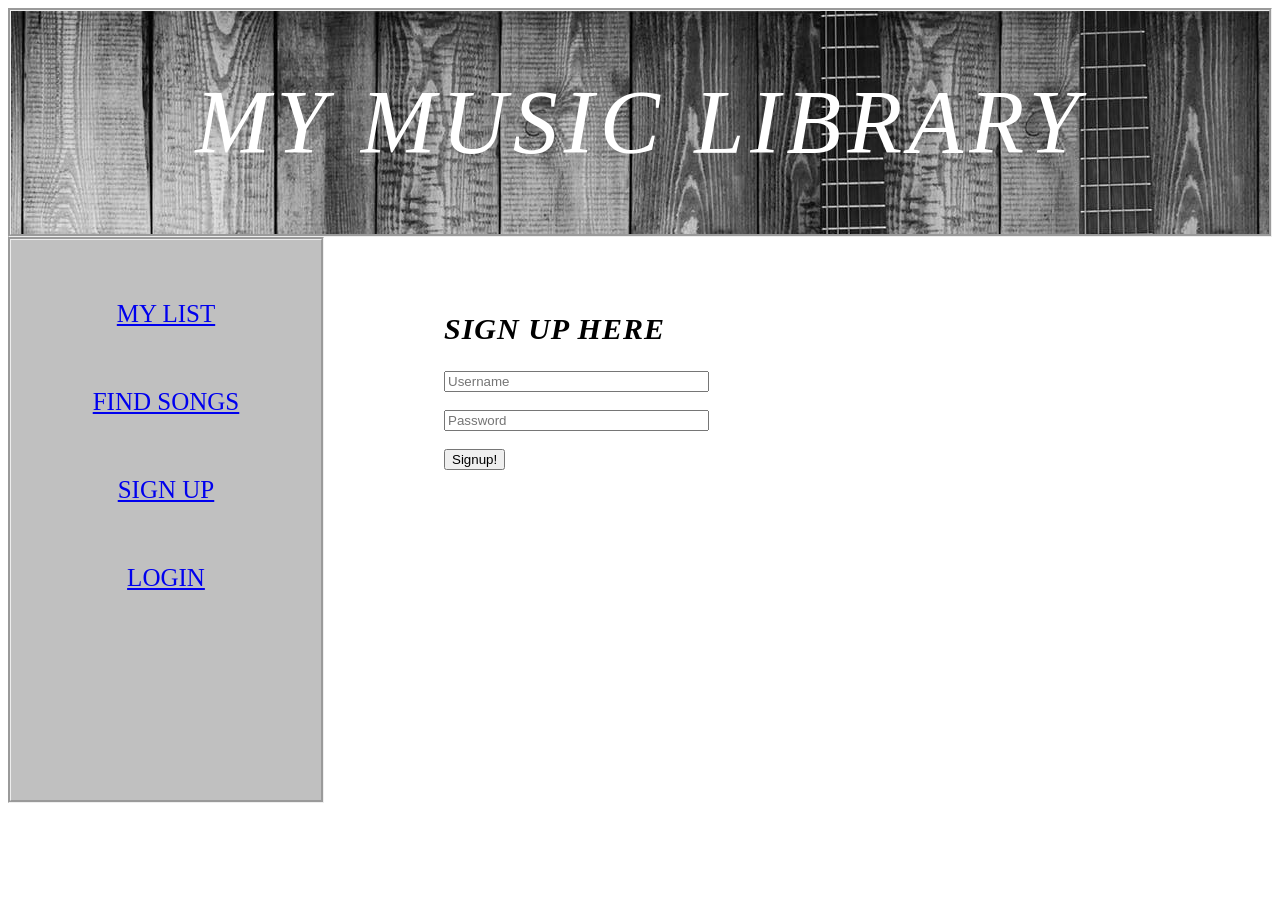
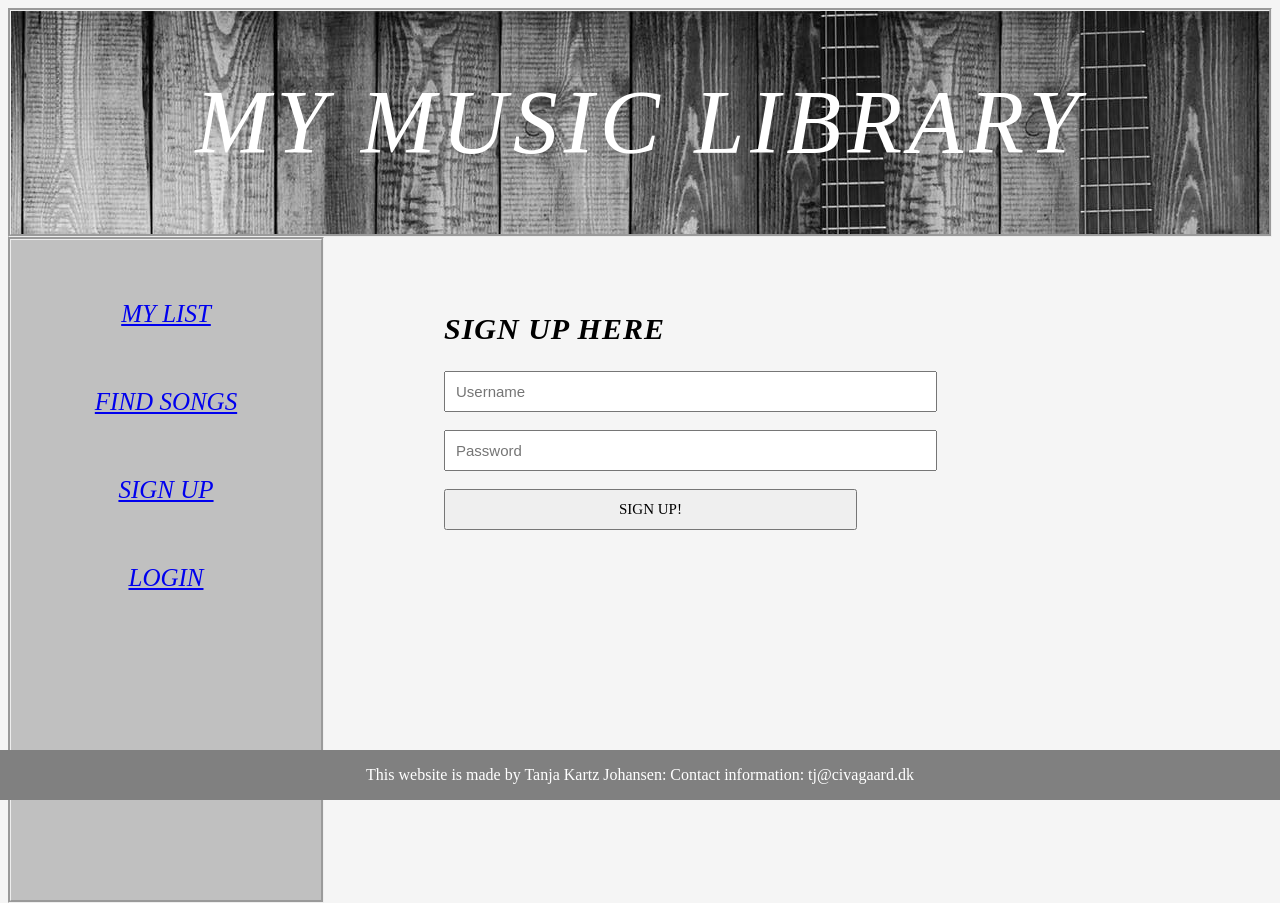
Before and after one commit to TanjaKartz/examProject, a website: page public/signup.html in a window 1280 px wide. Before the commit the page ends 803 px from the top, so only its background shows below. Drawn offline with Linux system fonts and the light colour scheme.

Commit message:
Update 7
Beautifying - CSS

```diff
--- a/public/signup.html
+++ b/public/signup.html
@@ -33,12 +33,16 @@
 
 <div class="loginForm">
   <h2>SIGN UP HERE</h2>
-  <input type="text" size="30" placeholder="Username">
+  <input class="box" type="text" size="50" placeholder="Username">
   <br><br>
-  <input type="password" size="30" placeholder="Password">
+  <input class="box" type="password" size="50" placeholder="Password">
   <br><br>
-  <button type="button" ng-click="submitSignup()">Signup!</button>
+  <button class="signup" type="button" ng-click="submitSignup()">SIGN UP!</button>
 </div>
 </body>
 
+<div class="footer">
+  <p>This website is made by Tanja Kartz Johansen: Contact information: tj@civagaard.dk</p>
+</div>
+
 </html>
--- a/public/style/findsongs.css
+++ b/public/style/findsongs.css
@@ -16,3 +16,7 @@ h2 {
   font-size: 30px;
   letter-spacing: 1px;
 }
+
+body {
+    background-color: #f5f5f5;
+      }
--- a/public/style/header.css
+++ b/public/style/header.css
@@ -26,6 +26,7 @@ h1 {
 #menuitem {
     text-transform: uppercase;
     font-family: luminari;
+    font-style: italic;
     font-size: 25px;
     color: white;
     display: block;
@@ -39,7 +40,7 @@ h1 {
     float: left;
     background-color: silver;
     padding: 30px;
-    height: 500px;
+    height: 600px;
     border: groove;
 
 }
@@ -47,3 +48,13 @@ h1 {
 .center {
     text-align: center;
 }
+
+.footer {
+    position: fixed;
+    left: 0;
+    bottom: 0;
+    width: 100%;
+    background-color: grey;
+    color: white;
+    text-align: center;
+}
--- a/public/style/login.css
+++ b/public/style/login.css
@@ -1,4 +1,3 @@
-
 .loginForm {
   margin-left: 100px;
   margin-right: 100px;
@@ -15,3 +14,30 @@
   font-size: 30px;
   letter-spacing: 1px;
 }
+
+.box {
+  padding: 10px;
+  font-size: 15px;
+}
+
+.login {
+  padding-top: 10px;
+  padding-bottom: 10px;
+  padding-right: 181px;
+  padding-left: 181px;
+  font-size: 15px;
+  font-family: luminari;
+}
+
+.signup {
+  padding-top: 10px;
+  padding-bottom: 10px;
+  padding-right: 173px;
+  padding-left: 173px;
+  font-size: 15px;
+  font-family: luminari;
+}
+
+body {
+  background-color: #f5f5f5;
+}
```
Also changed, not shown: public/findSongs.html (+4 -0 lines), public/index.html (+8 -6 lines), public/login.html (+7 -3 lines), public/style/myList.css (+25 -13 lines). Lines whose indentation alone changed are shown as unchanged.
